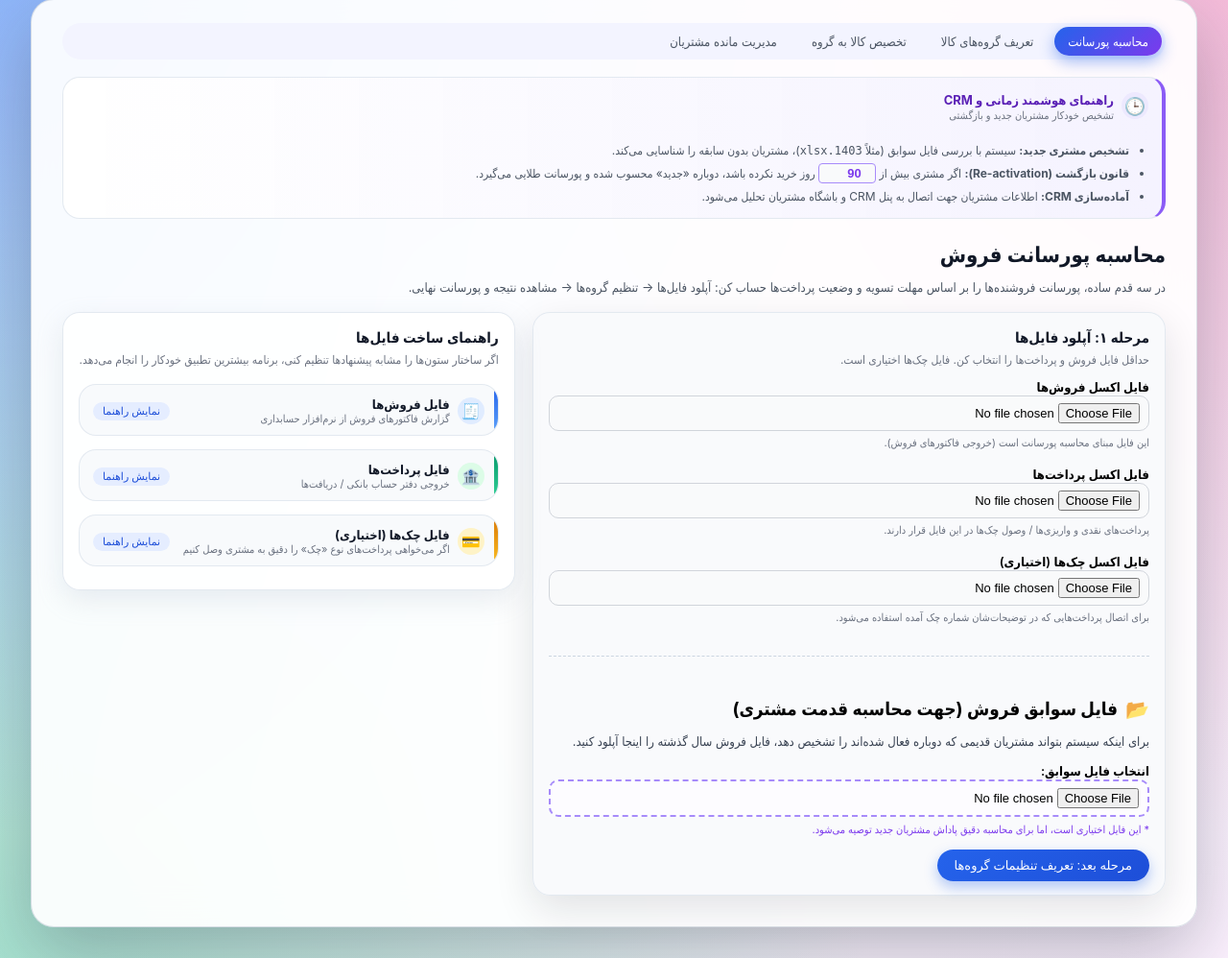
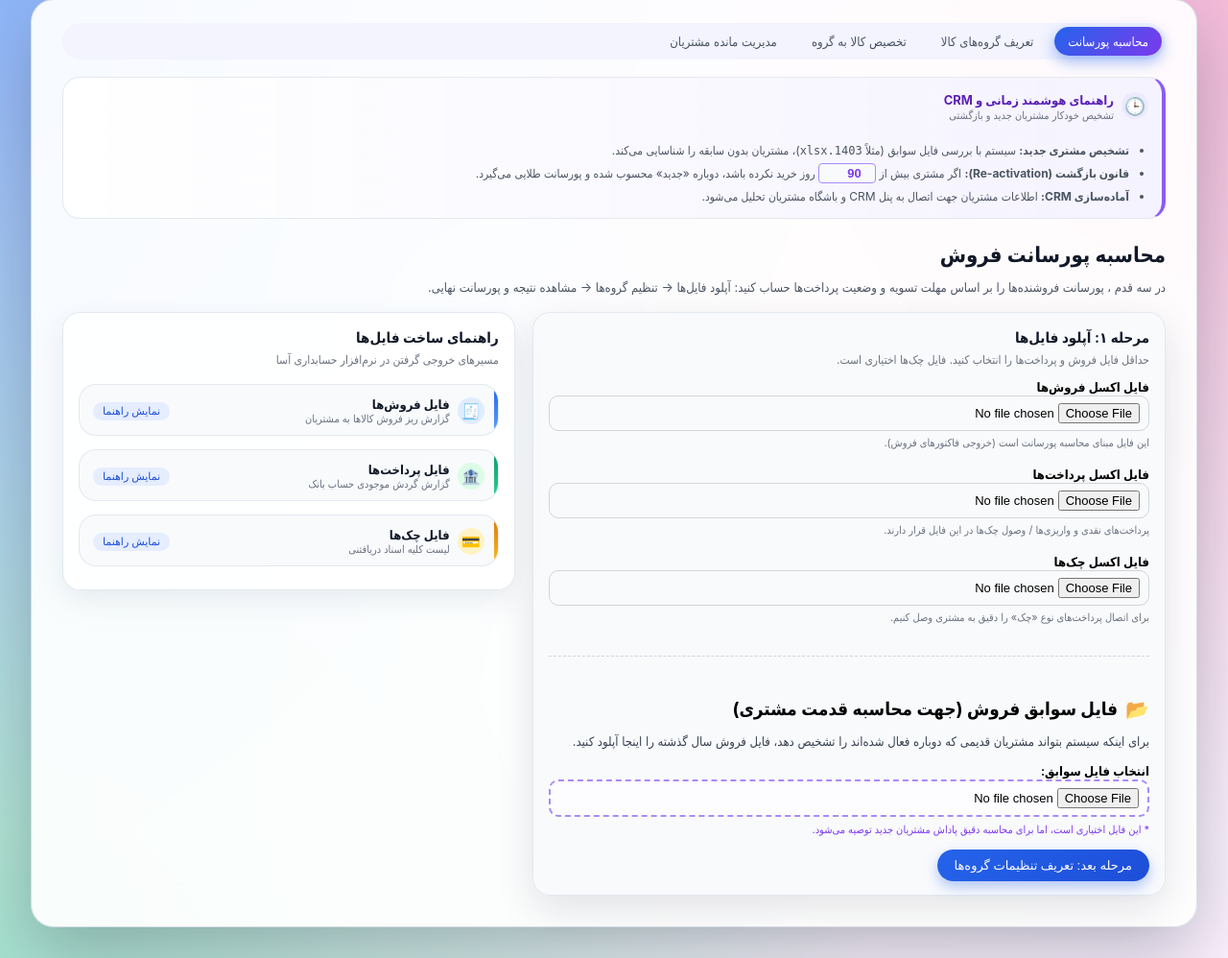
Before and after one commit to foudehodoo/web-app-sales-commission, a FastAPI app: page / in a window 1280 px wide. Shown: the part 33-1031 px from the top of the page at 96% size. Run offline with FastAPI, Linux system fonts and the light colour scheme.

Commit message:
چک پوینت : دیتابیس تکمیل شد.

```diff
--- a/app/main.py
+++ b/app/main.py
@@ -1583,7 +1583,7 @@ async def customer_balances_page(request: Request):
                 <td style="direction: ltr; text-align: right; color: {color}; font-weight: bold;">{balance_str}</td>
                 <td>
                     <button type="button" class="pill-button" onclick="editBalance('{name}', '{code}', {balance})">ویرایش</button>
-                    <button type="button" class="pill-button" style="color:red;" onclick="deleteBalance('{name}')">حذف</button>
+                    <button type="button" class="pill-button" style="color:red;" onclick="deleteBalance('{code}', '{name}')">حذف</button>
                 </td>
             </tr>
             """
@@ -1597,15 +1597,20 @@ async def customer_balances_page(request: Request):
             <title>مدیریت مانده حساب مشتریان</title>
             {BASE_CSS}
             <script>
-                function deleteBalance(name) {{
-                    if(confirm("آیا از حذف این مورد اطمینان دارید؟")) {{
-                        fetch('/delete-balance', {{
-                            method: 'POST',
-                            headers: {{ 'Content-Type': 'application/x-www-form-urlencoded' }},
-                            body: 'customer_name=' + encodeURIComponent(name)
-                        }}).then(() => location.reload());
-                    }}
+            function deleteBalance(code, name) {{
+                if(confirm("آیا از حذف این مورد اطمینان دارید؟")) {{
+                    const formData = new FormData();
+                    // اضافه کردن کد مشتری (بسیار مهم)
+                    formData.append('customer_code', code);
+                    // اضافه کردن نام مشتری (برای اطمینان)
+                    formData.append('customer_name', name);
+
+                    fetch('/delete-balance', {{
+                        method: 'POST',
+                        body: formData
+                    }}).then(() => location.reload());
                 }}
+            }}
 
                 function editBalance(name, code, balance) {{
                     const newCode = prompt("کد مشتری:", code);
@@ -1788,14 +1793,41 @@ async def add_balance(request: Request):
 @app.post("/delete-balance")
 async def delete_balance(request: Request):
     form = await request.form()
-    name = form.get("customer_name")  # نام نرمال شده
-    if name:
-        current_data = load_balances_from_db()
-        # فیلتر کردن آیتم مورد نظر
-        new_data = [item for item in current_data if item.get(
-            "CustomerName") != name]
+    # دریافت کد و نام از فرم
+    code = form.get("customer_code")
+    name = form.get("customer_name")
+
+    if not code and not name:
+        return JSONResponse(content={"status": "error", "message": "کد یا نام ارسال نشده است"}, status_code=400)
+
+    current_data = load_balances_from_db()
+    new_data = []
+    found = False
+
+    for item in current_data:
+        item_code = str(item.get("CustomerCode", ""))
+        item_name = item.get("CustomerName", "")
+
+        # اولویت با حذف بر اساس کد مشتری است (دقیق‌تر)
+        should_delete = False
+        if code:
+            if item_code == str(code):
+                should_delete = True
+        elif name:
+            # اگر کد نبود، با نام مقایسه کن (فقط به عنوان فال‌بک)
+            if item_name == name:
+                should_delete = True
+
+        if should_delete:
+            found = True
+        else:
+            new_data.append(item)
+
+    if found:
         save_balances_to_db(new_data)
-    return JSONResponse(content={"status": "ok"})
+        return JSONResponse(content={"status": "ok"})
+    else:
+        return JSONResponse(content={"status": "error", "message": "موردی یافت نشد"}, status_code=404)
 
 
 @app.post("/clear-balances")
@@ -2083,7 +2115,7 @@ async def upload_all(
                             اعمال مانده‌های حساب مشتریان به محاسبات (کسر از پورسانت/اضافه به طلب)
                         </label>
                     </div>
-                    <button type="submit">محاسبه پورسانت (روزهای بازگشت: {reactivation_days})</button>
+                    <button type="submit">محاسبه پورسانت </button>
                 </form>
                 <a class="footer-link" href="/">بازگشت به آپلود فایل‌ها</a>
             </div>
--- a/app/templates/index.html
+++ b/app/templates/index.html
@@ -1,5 +1,4 @@
 {% extends "base.html" %}
-
 {% block content %}
 <form action="/upload-all" method="post" enctype="multipart/form-data">
     <!-- باکس راهنمای هوشمند زمانی و CRM -->
@@ -39,7 +38,7 @@
     <div class="hero-intro">
         <h1>محاسبه پورسانت فروش</h1>
         <p>
-            در سه قدم ساده، پورسانت فروشنده‌ها را بر اساس مهلت تسویه و وضعیت پرداخت‌ها حساب کن:
+            در سه قدم ، پورسانت فروشنده‌ها را بر اساس مهلت تسویه و وضعیت پرداخت‌ها حساب کنید:
             آپلود فایل‌ها → تنظیم گروه‌ها → مشاهده نتیجه و پورسانت نهایی.
         </p>
     </div>
@@ -49,27 +48,24 @@
         <div class="upload-card">
             <div class="upload-card-title">مرحله ۱: آپلود فایل‌ها</div>
             <div class="upload-card-subtitle">
-                حداقل فایل فروش و پرداخت‌ها را انتخاب کن. فایل چک‌ها اختیاری است.
+                حداقل فایل فروش و پرداخت‌ها را انتخاب کنید. فایل چک‌ها اختیاری است.
             </div>
-
-
             <div class="form-row">
                 <label>فایل اکسل فروش‌ها</label><br />
                 <input type="file" name="sales_file" accept=".xlsx,.xls" required />
                 <small>این فایل مبنای محاسبه پورسانت است (خروجی فاکتورهای فروش).</small>
             </div>
-
             <div class="form-row">
                 <label>فایل اکسل پرداخت‌ها</label><br />
                 <input type="file" name="payments_file" accept=".xlsx,.xls" required />
                 <small>پرداخت‌های نقدی و واریزی‌ها / وصول چک‌ها در این فایل قرار دارند.</small>
             </div>
+            <div class="form-row">
+                <label>فایل اکسل چک‌ها </label><br />
+                <input type="file" name="checks_file" accept=".xlsx,.xls" />
+                <small>برای اتصال پرداخت‌های نوع «چک» را دقیق به مشتری وصل کنیم.</small>
+            </div>
 
-            <div class="form-row">
-                <label>فایل اکسل چک‌ها (اختیاری)</label><br />
-                <input type="file" name="checks_file" accept=".xlsx,.xls" />
-                <small>برای اتصال پرداخت‌هایی که در توضیحات‌شان شماره چک آمده استفاده می‌شود.</small>
-            </div>
             <!-- بخش فایل سوابق (تاریخچه) -->
             <div style="margin-top: 32px; padding-top: 24px; border-top: 1px dashed #cbd5e1;">
                 <h3 style="display:flex; align-items:center; gap:8px; margin-bottom:8px;">
@@ -78,33 +74,26 @@
                 </h3>
                 <p style="margin-bottom:12px;">
                     برای اینکه سیستم بتواند مشتریان قدیمی که دوباره فعال شده‌اند را تشخیص دهد، فایل فروش سال گذشته
-                    را
-                    اینجا آپلود کنید.
+                    را اینجا آپلود کنید.
                 </p>
-
                 <div class="form-row">
                     <label for="history_file">انتخاب فایل سوابق:</label>
                     <input type="file" id="history_file" name="history_file" accept=".xlsx, .xls"
                         style="border: 2px dashed #a78bfa; background: #fdfcff;">
                     <small style="display:block; margin-top:6px; color:#7c3aed;">* این فایل اختیاری است، اما برای محاسبه
-                        دقیق پاداش
-                        مشتریان جدید توصیه می‌شود.</small>
+                        دقیق پاداش مشتریان جدید توصیه می‌شود.</small>
                 </div>
             </div>
-
             <button type="submit">مرحله بعد: تعریف تنظیمات گروه‌ها</button>
-
         </div>
 
         <!-- ستون راست: راهنما + کارت‌های توضیح فایل‌ها -->
         <div class="upload-card upload-card-light">
             <div class="upload-card-title">راهنمای ساخت فایل‌ها</div>
             <div class="upload-card-subtitle">
-                اگر ساختار ستون‌ها را مشابه پیشنهادها تنظیم کنی، برنامه بیشترین تطبیق خودکار را انجام می‌دهد.
+                مسیرهای خروجی گرفتن در نرم‌افزار حسابداری آسا
             </div>
-
             <div class="summary-grid">
-
                 <!-- فروش‌ها -->
                 <div class="summary-card summary-sales">
                     <div class="summary-card-header">
@@ -112,7 +101,7 @@
                             <div class="summary-icon">🧾</div>
                             <div>
                                 <div class="summary-title-main">فایل فروش‌ها</div>
-                                <div class="summary-title-sub">گزارش فاکتورهای فروش از نرم‌افزار حسابداری</div>
+                                <div class="summary-title-sub">گزارش ریز فروش کالاها به مشتریان</div>
                             </div>
                         </div>
                         <button type="button" class="pill-button" data-toggle="hint" data-target="sales-hint">
@@ -120,39 +109,20 @@
                         </button>
                     </div>
                     <div id="sales-hint" class="summary-card-body hint-hidden">
-                        <div class="hint-title">ستون‌های پیشنهادی (یا معادل فارسی‌شان):</div>
-
+                        <div class="hint-title">برای آماده‌سازی اکسل بخش فروش مسیر زیر را در نرم‌افزار آسا طی کنید:
+                        </div>
                         <div class="pill-section">
-                            <div class="pill-section-title">ستون‌های اصلی فاکتور</div>
                             <div class="pill-row">
-                                <span class="badge-pill">InvoiceID (شماره فاکتور / شماره سند)</span>
-                                <span class="badge-pill">InvoiceDate (تاریخ فاکتور – شمسی)</span>
-                                <span class="badge-pill">CustomerCode (کد طرف حساب / کد مشتری)</span>
-                                <span class="badge-pill">CustomerName (نام مشتری / طرف حساب)</span>
-                                <span class="badge-pill">Amount (جمع کل فاکتور)</span>
+                                <span class="badge-pill">جزیره فروش</span>
+                                <span style="font-size: 20px;">←</span>
+                                <span class="badge-pill">گزارشات مشتریان</span>
+                                <span style="font-size: 20px;">←</span>
+                                <span class="badge-pill" style="background-color: #d1fae5; color: #065f46;">گزارش ریز
+                                    فروش کالا ها به مشتریان</span>
                             </div>
                         </div>
-
-                        <div class="pill-section">
-                            <div class="pill-section-title">ستون‌های مربوط به کالا</div>
-                            <div class="pill-row">
-                                <span class="badge-pill">ProductCode (کد کالا)</span>
-                                <span class="badge-pill">ProductName (نام کالا)</span>
-                                <span class="badge-pill">ProductGroup (گروه کالا – برای تعیین پورسانت)</span>
-                            </div>
-                        </div>
-
-                        <div class="pill-section">
-                            <div class="pill-section-title">ستون‌های اختیاری</div>
-                            <div class="pill-row">
-                                <span class="badge-pill">Salesperson (نام ویزیتور)</span>
-                                <span class="badge-pill">DueDate (تاریخ سررسید، اگر در خود سیستم دارید)</span>
-                            </div>
-                        </div>
-
                         <p class="hint-note">
-                            لازم نیست اسم ستون‌ها دقیقاً همین باشد؛ لودر فروش تلاش می‌کند اسم‌های رایج فارسی
-                            (مثل «شماره فاکتور»، «نام طرف حساب»، «جمع کل» و …) را به این ستون‌های استاندارد تبدیل کند.
+                            پس از باز شدن گزارش، دکمه خروجی اکسل را بزنید و فایل را در اینجا آپلود کنید.
                         </p>
                     </div>
                 </div>
@@ -164,7 +134,7 @@
                             <div class="summary-icon">🏦</div>
                             <div>
                                 <div class="summary-title-main">فایل پرداخت‌ها</div>
-                                <div class="summary-title-sub">خروجی دفتر حساب بانکی / دریافت‌ها</div>
+                                <div class="summary-title-sub">گزارش گردش موجودی حساب بانک</div>
                             </div>
                         </div>
                         <button type="button" class="pill-button" data-toggle="hint" data-target="payments-hint">
@@ -172,42 +142,20 @@
                         </button>
                     </div>
                     <div id="payments-hint" class="summary-card-body hint-hidden">
-                        <div class="hint-title">فرمت‌های رایج که برنامه پشتیبانی می‌کند:</div>
-
+                        <div class="hint-title">برای آماده‌سازی اکسل بخش پرداخت مسیر زیر را در نرم‌افزار آسا طی کنید:
+                        </div>
                         <div class="pill-section">
-                            <div class="pill-section-title">۱) دفتر حساب بانکی</div>
                             <div class="pill-row">
-                                <span class="badge-pill">تاریخ</span>
-                                <span class="badge-pill">شماره / شماره سند</span>
-                                <span class="badge-pill">نوع</span>
-                                <span class="badge-pill">واریزی</span>
-                                <span class="badge-pill">برداشتی</span>
-                                <span class="badge-pill">کد طرف حساب</span>
-                                <span class="badge-pill">واریز یا برداشت کننده (نام مشتری)</span>
-                                <span class="badge-pill">توضیحات</span>
-                            </div>
-                            <p class="hint-note">
-                                لودر پرداخت‌ها از روی این ستون‌ها، ردیف‌های «واریزی» را پیدا می‌کند و آن‌ها را
-                                به فرم استاندارد تبدیل می‌کند.
-                            </p>
-                        </div>
-
-                        <div class="pill-section">
-                            <div class="pill-section-title">۲) فرم ساده با هدر مستقیم</div>
-                            <div class="pill-row">
-                                <span class="badge-pill">PaymentDate (یا «تاریخ» / «تاریخ سند»)</span>
-                                <span class="badge-pill">Amount (یا «مبلغ» / «واریزی» / «بستانکار»)</span>
-                                <span class="badge-pill">CustomerCode (کد طرف حساب / کد مشتری)</span>
-                                <span class="badge-pill">CustomerName (اختیاری)</span>
-                                <span class="badge-pill">Description (شرح / توضیحات)</span>
-                                <span class="badge-pill">PaymentID (شماره سند / شماره تراکنش)</span>
+                                <span class="badge-pill">جزیره حسابداری</span>
+                                <span style="font-size: 20px;">←</span>
+                                <span class="badge-pill">گزارشات خزانه داری</span>
+                                <span style="font-size: 20px;">←</span>
+                                <span class="badge-pill" style="background-color: #dbeafe; color: #1e40af;">گزارش گردش
+                                    موجودی حساب بانک</span>
                             </div>
                         </div>
-
                         <p class="hint-note">
-                            در نهایت داخل برنامه همه‌ی پرداخت‌ها به شکل استاندارد
-                            <b>PaymentID, PaymentDate, Amount, CustomerCode, CustomerName, Description</b>
-                            ذخیره می‌شوند.
+                            این گزارش شامل تمامی ورودی‌ها و خروجی‌های بانکی است که برای تطبیق با فاکتورها ضروری می‌باشد.
                         </p>
                     </div>
                 </div>
@@ -218,10 +166,8 @@
                         <div class="summary-title">
                             <div class="summary-icon">💳</div>
                             <div>
-                                <div class="summary-title-main">فایل چک‌ها (اختیاری)</div>
-                                <div class="summary-title-sub">اگر می‌خواهی پرداخت‌های نوع «چک» را دقیق به مشتری وصل
-                                    کنیم
-                                </div>
+                                <div class="summary-title-main">فایل چک‌ها </div>
+                                <div class="summary-title-sub">لیست کلیه اسناد دریافتنی</div>
                             </div>
                         </div>
                         <button type="button" class="pill-button" data-toggle="hint" data-target="checks-hint">
@@ -229,26 +175,50 @@
                         </button>
                     </div>
                     <div id="checks-hint" class="summary-card-body hint-hidden">
+                        <div class="hint-title">برای آماده‌سازی اکسل بخش چک‌ها مسیر زیر را در نرم‌افزار آسا طی کنید:
+                        </div>
                         <div class="pill-section">
-                            <div class="pill-section-title">ستون‌های پیشنهادی:</div>
                             <div class="pill-row">
-                                <span class="badge-pill">CheckNumber (شماره چک)</span>
-                                <span class="badge-pill">CustomerCode (کد مشتری / کد طرف حساب)</span>
-                                <span class="badge-pill">CustomerName (نام صاحب چک)</span>
-                                <span class="badge-pill">Amount (مبلغ چک)</span>
-                                <span class="badge-pill">BankName (نام بانک)</span>
-                                <span class="badge-pill">Description (توضیحات اضافی)</span>
+                                <span class="badge-pill">جزیره حسابداری</span>
+                                <span style="font-size: 20px;">←</span>
+                                <span class="badge-pill">گزارشات خزانه داری</span>
+                                <span style="font-size: 20px;">←</span>
+                                <span class="badge-pill" style="background-color: #ffedd5; color: #9a3412;">لیست کلیه
+                                    اسناد دریافتنی</span>
                             </div>
                         </div>
                         <p class="hint-note">
-                            اگر در توضیحات پرداخت‌ها شماره‌ی چک نوشته شده باشد، برنامه از روی ستون <b>CheckNumber</b>
-                            می‌تواند پرداخت‌های نوع «Check</b> را به مشتری درست وصل کند.
+                            با استفاده از این لیست، سیستم می‌تواند شماره چک‌های موجود در توضیحات واریزی‌ها را به مشتری
+                            صحیح متصل کند.
                         </p>
                     </div>
                 </div>
             </div>
-
         </div>
     </div>
 </form>
+
+<!-- اسکریپت مربوط به باز و بسته کردن راهنماها -->
+<script>
+    document.addEventListener('DOMContentLoaded', function () {
+        const toggleButtons = document.querySelectorAll('[data-toggle="hint"]');
+
+        toggleButtons.forEach(function (btn) {
+            btn.addEventListener('click', function () {
+                const targetId = this.getAttribute('data-target');
+                const targetElement = document.getElementById(targetId);
+
+                if (targetElement) {
+                    targetElement.classList.toggle('hint-hidden');
+
+                    if (targetElement.classList.contains('hint-hidden')) {
+                        this.textContent = 'نمایش راهنما';
+                    } else {
+                        this.textContent = 'مخفی کردن راهنما';
+                    }
+                }
+            });
+        });
+    });
+</script>
 {% endblock %}
```
